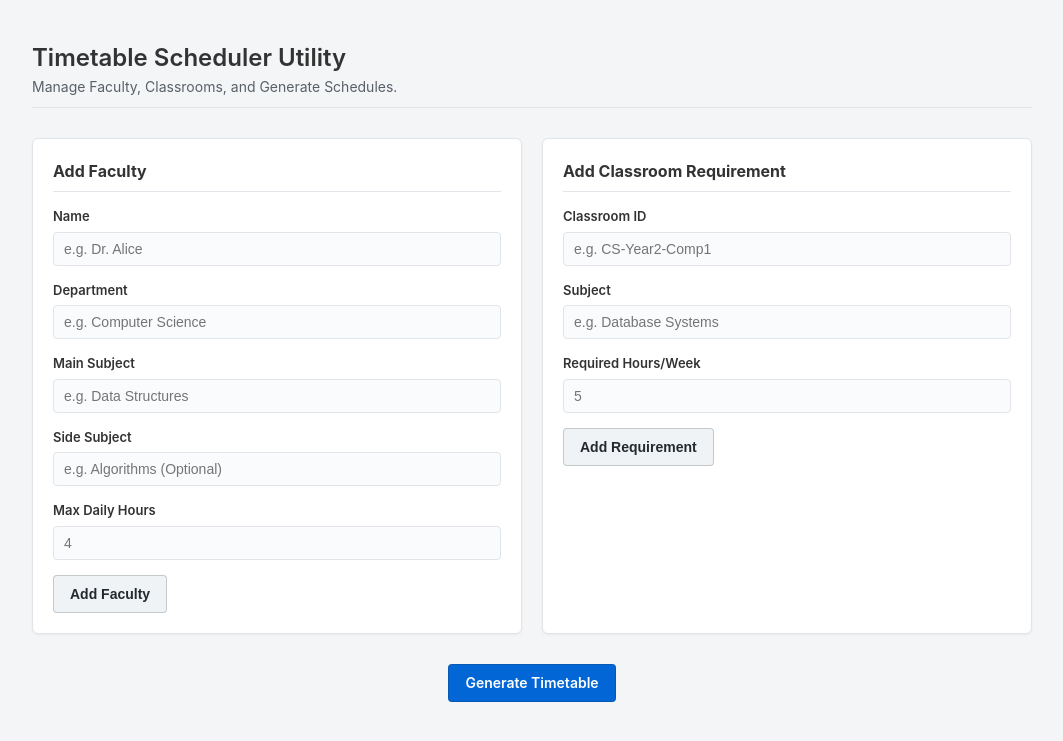
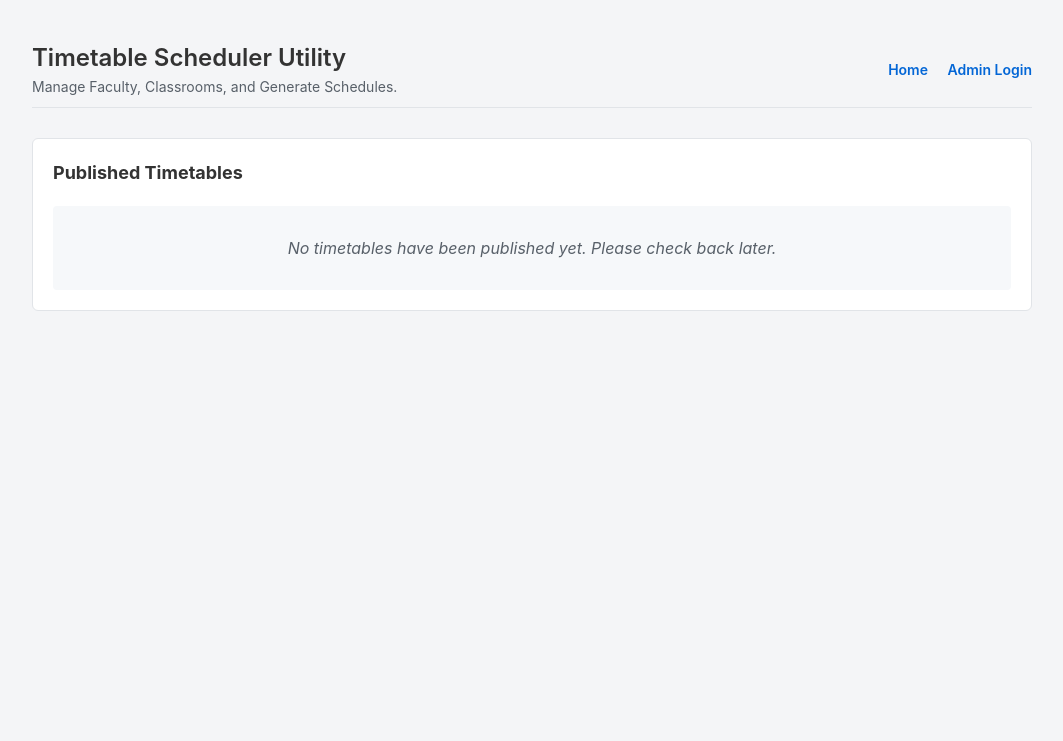
Before and after one commit to OmIsAGoodName/SE-mini-proj, a Flask app: page / in a window 1280 px wide. Shown: the top 741 px of the page, without its empty margins (108-1171 px from the left). Run offline with Flask 3, Linux system fonts and the light colour scheme.

Commit message:
admin dashboard, public home page, timetable publishing features added

```diff
--- a/app.py
+++ b/app.py
@@ -1,46 +1,126 @@
-from flask import Flask, render_template, request, redirect, url_for, flash
+from flask import Flask, render_template, request, redirect, url_for, flash, session
 import pandas as pd
 from data_manager import append_faculty, append_classroom
 from scheduler import Scheduler
 import os
+import json
 
 app = Flask(__name__)
 app.secret_key = 'super_secret_key_for_flash_messages'
 
+ADMIN_PASSWORD = 'admin123'
+PUBLISHED_FILE = 'published.json'
+
+def load_published():
+    if os.path.exists(PUBLISHED_FILE):
+        try:
+            with open(PUBLISHED_FILE, 'r') as f:
+                return json.load(f)
+        except Exception:
+            return None
+    return None
+
+def save_published(data):
+    with open(PUBLISHED_FILE, 'w') as f:
+        json.dump(data, f)
+
+# Helper to check auth
+def is_admin():
+    return session.get('logged_in') == True
+
 @app.route('/')
-def index():
-    return render_template('index.html', tables=None)
+def home():
+    published_tables = load_published()
+    return render_template('home.html', tables=published_tables, is_admin=is_admin())
 
-@app.route('/add_faculty', methods=['POST'])
-def add_faculty():
+@app.route('/login', methods=['GET', 'POST'])
+def login():
+    if request.method == 'POST':
+        password = request.form.get('password')
+        if password == ADMIN_PASSWORD:
+            session['logged_in'] = True
+            flash("Successfully logged in as Admin.", "success")
+            return redirect(url_for('admin'))
+        else:
+            flash("Incorrect password.", "error")
+    return render_template('login.html', is_admin=is_admin())
+
+@app.route('/logout')
+def logout():
+    session.pop('logged_in', None)
+    flash("Logged out successfully.", "success")
+    return redirect(url_for('home'))
+
+@app.route('/admin')
+def admin():
+    if not is_admin():
+        flash("You must be logged in to view the admin dashboard.", "error")
+        return redirect(url_for('login'))
+
+    # Read excel data for preview
+    try:
+        faculty_df = pd.read_excel('faculty.xlsx')
+        faculty_html = faculty_df.to_html(classes="data-table", index=False)
+    except Exception:
+        faculty_html = "<p>No faculty data found.</p>"
+
+    try:
+        classroom_df = pd.read_excel('classroom.xlsx')
+        classroom_html = classroom_df.to_html(classes="data-table", index=False)
+    except Exception:
+        classroom_html = "<p>No classroom data found.</p>"
+
+    generated_tables = session.get('generated_tables', None)
+
+    return render_template('admin.html',
+                           faculty_html=faculty_html,
+                           classroom_html=classroom_html,
+                           generated_tables=generated_tables,
+                           is_admin=is_admin())
+
+@app.route('/admin/add_faculty', methods=['POST'])
+def admin_add_faculty():
+    if not is_admin(): return redirect(url_for('login'))
+
     name = request.form.get('name')
     department = request.form.get('department')
     main_subject = request.form.get('main_subject')
     side_subject = request.form.get('side_subject')
     max_hours = request.form.get('max_hours')
 
-    append_faculty(name, department, main_subject, side_subject, max_hours)
-    flash(f"Successfully added faculty: {name}", "success")
-    return redirect(url_for('index'))
+    try:
+        append_faculty(name, department, main_subject, side_subject, max_hours)
+        flash(f"Successfully added faculty: {name}", "success")
+    except Exception as e:
+        flash(f"Error adding faculty: {e}", "error")
 
-@app.route('/add_classroom', methods=['POST'])
-def add_classroom():
+    return redirect(url_for('admin'))
+
+@app.route('/admin/add_classroom', methods=['POST'])
+def admin_add_classroom():
+    if not is_admin(): return redirect(url_for('login'))
+
     classroom_id = request.form.get('classroom_id')
     subject = request.form.get('subject')
     hours = request.form.get('required_hours')
 
-    append_classroom(classroom_id, subject, hours)
-    flash(f"Successfully added requirement for {classroom_id}", "success")
-    return redirect(url_for('index'))
+    try:
+        append_classroom(classroom_id, subject, hours)
+        flash(f"Successfully added requirement for {classroom_id}", "success")
+    except Exception as e:
+        flash(f"Error adding requirement: {e}", "error")
 
-@app.route('/generate', methods=['GET'])
-def generate():
+    return redirect(url_for('admin'))
+
+@app.route('/admin/generate', methods=['POST'])
+def admin_generate():
+    if not is_admin(): return redirect(url_for('login'))
+
     try:
         scheduler = Scheduler("faculty.xlsx", "classroom.xlsx")
         timetable_df = scheduler.generate_timetable()
 
         days_order = ["Monday", "Tuesday", "Wednesday", "Thursday", "Friday"]
-
         classrooms = sorted(list(timetable_df["Classroom"].unique()))
 
         tables = []
@@ -50,15 +130,28 @@ def generate():
             weekly_view = df_c.pivot(index="Slot", columns="Day", values="Cell")
             weekly_view = weekly_view[days_order]
 
-            # Convert to HTML table
             html_table = weekly_view.to_html(escape=False, classes="timetable-table")
             tables.append({"classroom": c, "html": html_table})
 
-        return render_template('index.html', tables=tables)
+        session['generated_tables'] = tables
+        flash("Timetables successfully generated! Review below and click Publish to show on Homepage.", "success")
     except Exception as e:
         flash(f"Error generating timetable: {str(e)}", "error")
-        return redirect(url_for('index'))
+
+    return redirect(url_for('admin'))
+
+@app.route('/admin/publish', methods=['POST'])
+def admin_publish():
+    if not is_admin(): return redirect(url_for('login'))
+
+    generated_tables = session.get('generated_tables')
+    if generated_tables:
+        save_published(generated_tables)
+        flash("Timetables successfully published to the Homepage!", "success")
+    else:
+        flash("No generated timetables found to publish.", "error")
+
+    return redirect(url_for('admin'))
 
 if __name__ == '__main__':
-    # Running on all interfaces at port 5000
     app.run(host='0.0.0.0', port=5000, debug=True)
--- a/static/style.css
+++ b/static/style.css
@@ -32,6 +32,24 @@ header {
     margin-bottom: 30px;
     border-bottom: 1px solid var(--border-color);
     padding-bottom: 10px;
+}
+
+.header-content {
+    display: flex;
+    justify-content: space-between;
+    align-items: center;
+}
+
+.auth-links .nav-link {
+    margin-left: 15px;
+    text-decoration: none;
+    color: var(--primary);
+    font-weight: 600;
+    font-size: 14px;
+}
+
+.auth-links .nav-link:hover {
+    text-decoration: underline;
 }
 
 h1 {
@@ -100,7 +118,7 @@ label {
     margin-bottom: 5px;
 }
 
-input[type="text"], input[type="number"] {
+input[type="text"], input[type="number"], input[type="password"] {
     width: 100%;
     padding: 8px 10px;
     font-size: 14px;
@@ -167,27 +185,34 @@ input:focus {
     overflow-x: auto;
 }
 
-.timetable-wrapper h3 {
+.timetable-wrapper h3, .timetable-wrapper h4 {
     font-size: 15px;
     margin-bottom: 10px;
     color: #586069;
 }
 
-.timetable-table {
+/* Base style for both timetable grids and raw data preview grids */
+.timetable-table, .data-table {
     width: 100%;
     border-collapse: collapse;
     font-size: 13px;
+    margin-bottom: 15px;
 }
 
-.timetable-table th, .timetable-table td {
+.timetable-table th, .timetable-table td,
+.data-table th, .data-table td {
     border: 1px solid var(--border-color);
-    padding: 10px;
-    text-align: center;
+    padding: 8px;
+    text-align: left;
 }
 
-.timetable-table th {
+.timetable-table th, .data-table th {
     background-color: #f6f8fa;
     font-weight: 600;
+}
+
+.timetable-table td {
+    text-align: center;
 }
 
 .timetable-table td small {
@@ -195,3 +220,12 @@ input:focus {
     display: block;
     margin-top: 3px;
 }
+
+.empty-state {
+    color: #586069;
+    font-style: italic;
+    text-align: center;
+    padding: 30px;
+    background-color: #f6f8fa;
+    border-radius: 4px;
+}
--- /dev/null
+++ b/templates/base.html
@@ -0,0 +1,42 @@
+<!DOCTYPE html>
+<html lang="en">
+<head>
+    <meta charset="UTF-8">
+    <meta name="viewport" content="width=device-width, initial-scale=1.0">
+    <title>Timetable Scheduler</title>
+    <link rel="stylesheet" href="{{ url_for('static', filename='style.css') }}">
+</head>
+<body>
+    <div class="container">
+        <header>
+            <div class="header-content">
+                <div>
+                    <h1>Timetable Scheduler Utility</h1>
+                    <p class="subtitle">Manage Faculty, Classrooms, and Generate Schedules.</p>
+                </div>
+                <div class="auth-links">
+                    <a href="{{ url_for('home') }}" class="nav-link">Home</a>
+                    {% if is_admin %}
+                        <a href="{{ url_for('admin') }}" class="nav-link">Admin Dashboard</a>
+                        <a href="{{ url_for('logout') }}" class="nav-link">Logout</a>
+                    {% else %}
+                        <a href="{{ url_for('login') }}" class="nav-link">Admin Login</a>
+                    {% endif %}
+                </div>
+            </div>
+        </header>
+
+        {% with messages = get_flashed_messages(with_categories=true) %}
+          {% if messages %}
+            <div class="flash-messages">
+              {% for category, message in messages %}
+                <div class="flash {{ category }}">{{ message }}</div>
+              {% endfor %}
+            </div>
+          {% endif %}
+        {% endwith %}
+
+        {% block content %}{% endblock %}
+    </div>
+</body>
+</html>
--- /dev/null
+++ b/templates/home.html
@@ -0,0 +1,18 @@
+{% extends "base.html" %}
+
+{% block content %}
+<div class="results-section">
+    <h2>Published Timetables</h2>
+
+    {% if tables %}
+        {% for t in tables %}
+            <div class="timetable-wrapper">
+                <h3>{{ t.classroom }}</h3>
+                {{ t.html | safe }}
+            </div>
+        {% endfor %}
+    {% else %}
+        <p class="empty-state">No timetables have been published yet. Please check back later.</p>
+    {% endif %}
+</div>
+{% endblock %}
--- a/templates/index.html
+++ /dev/null
@@ -1,93 +0,0 @@
-<!DOCTYPE html>
-<html lang="en">
-<head>
-    <meta charset="UTF-8">
-    <meta name="viewport" content="width=device-width, initial-scale=1.0">
-    <title>Timetable Scheduler</title>
-    <link rel="stylesheet" href="{{ url_for('static', filename='style.css') }}">
-</head>
-<body>
-    <div class="container">
-        <header>
-            <h1>Timetable Scheduler Utility</h1>
-            <p class="subtitle">Manage Faculty, Classrooms, and Generate Schedules.</p>
-        </header>
-
-        {% with messages = get_flashed_messages(with_categories=true) %}
-          {% if messages %}
-            <div class="flash-messages">
-              {% for category, message in messages %}
-                <div class="flash {{ category }}">{{ message }}</div>
-              {% endfor %}
-            </div>
-          {% endif %}
-        {% endwith %}
-
-        <div class="card-grid">
-            <!-- Faculty Form -->
-            <div class="card">
-                <h2>Add Faculty</h2>
-                <form action="/add_faculty" method="POST">
-                    <div class="form-group">
-                        <label>Name</label>
-                        <input type="text" name="name" required placeholder="e.g. Dr. Alice">
-                    </div>
-                    <div class="form-group">
-                        <label>Department</label>
-                        <input type="text" name="department" required placeholder="e.g. Computer Science">
-                    </div>
-                    <div class="form-group">
-                        <label>Main Subject</label>
-                        <input type="text" name="main_subject" required placeholder="e.g. Data Structures">
-                    </div>
-                    <div class="form-group">
-                        <label>Side Subject</label>
-                        <input type="text" name="side_subject" placeholder="e.g. Algorithms (Optional)">
-                    </div>
-                    <div class="form-group">
-                        <label>Max Daily Hours</label>
-                        <input type="number" name="max_hours" required placeholder="4" min="1" max="8">
-                    </div>
-                    <button type="submit" class="btn">Add Faculty</button>
-                </form>
-            </div>
-
-            <!-- Classroom Form -->
-            <div class="card">
-                <h2>Add Classroom Requirement</h2>
-                <form action="/add_classroom" method="POST">
-                    <div class="form-group">
-                        <label>Classroom ID</label>
-                        <input type="text" name="classroom_id" required placeholder="e.g. CS-Year2-Comp1">
-                    </div>
-                    <div class="form-group">
-                        <label>Subject</label>
-                        <input type="text" name="subject" required placeholder="e.g. Database Systems">
-                    </div>
-                    <div class="form-group">
-                        <label>Required Hours/Week</label>
-                        <input type="number" name="required_hours" required placeholder="5" min="1" max="10">
-                    </div>
-                    <button type="submit" class="btn">Add Requirement</button>
-                </form>
-            </div>
-        </div>
-
-        <div class="actions">
-            <a href="/generate" class="btn btn-primary">Generate Timetable</a>
-        </div>
-
-        {% if tables %}
-            <div class="results-section">
-                <h2>Generated Timetables</h2>
-                {% for t in tables %}
-                    <div class="timetable-wrapper">
-                        <h3>{{ t.classroom }}</h3>
-                        {{ t.html | safe }}
-                    </div>
-                {% endfor %}
-            </div>
-        {% endif %}
-    </div>
-</body>
-</html>
```
Also changed, not shown: templates/admin.html (added, +100 -0 lines), templates/login.html (added, +14 -0 lines), 2 other files.
